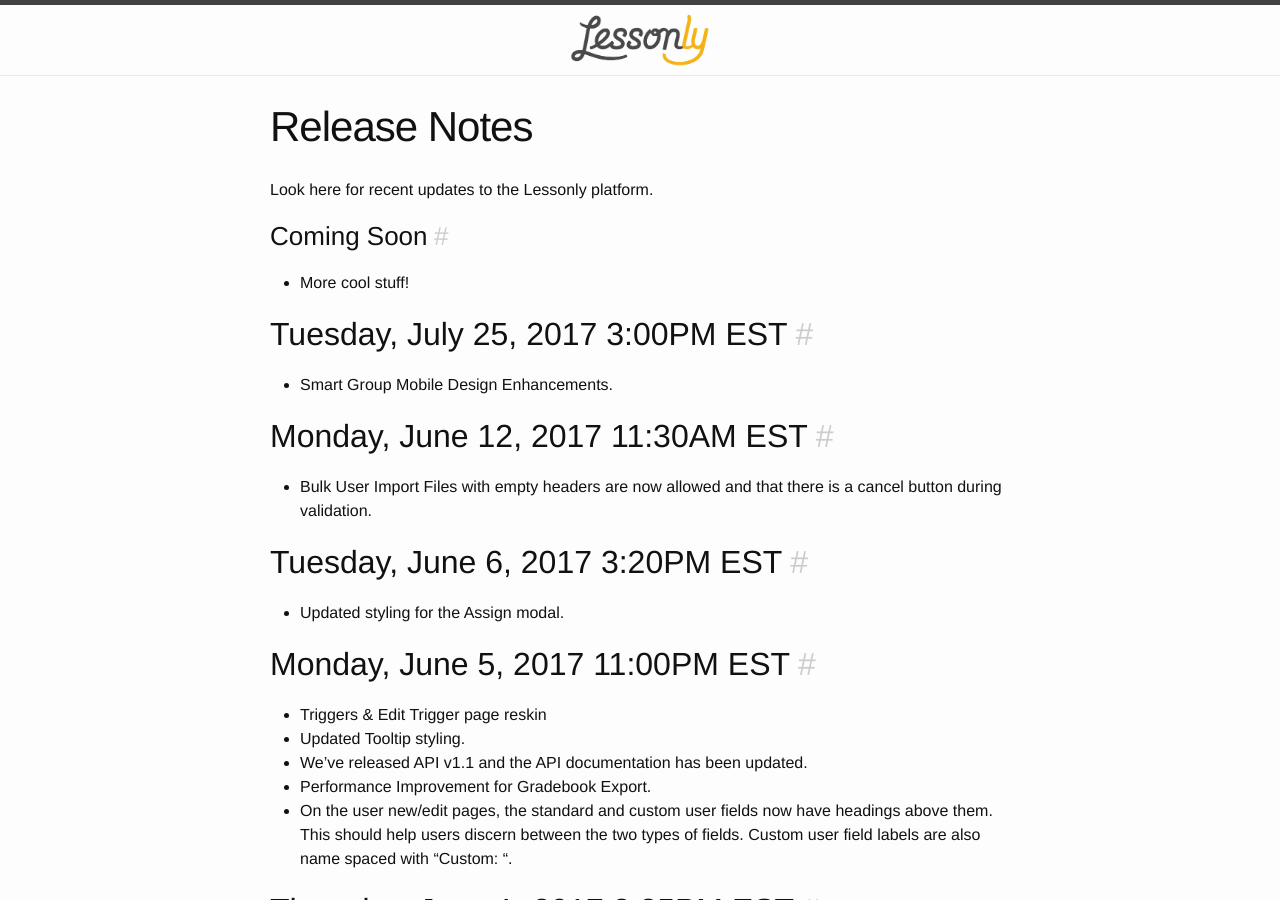
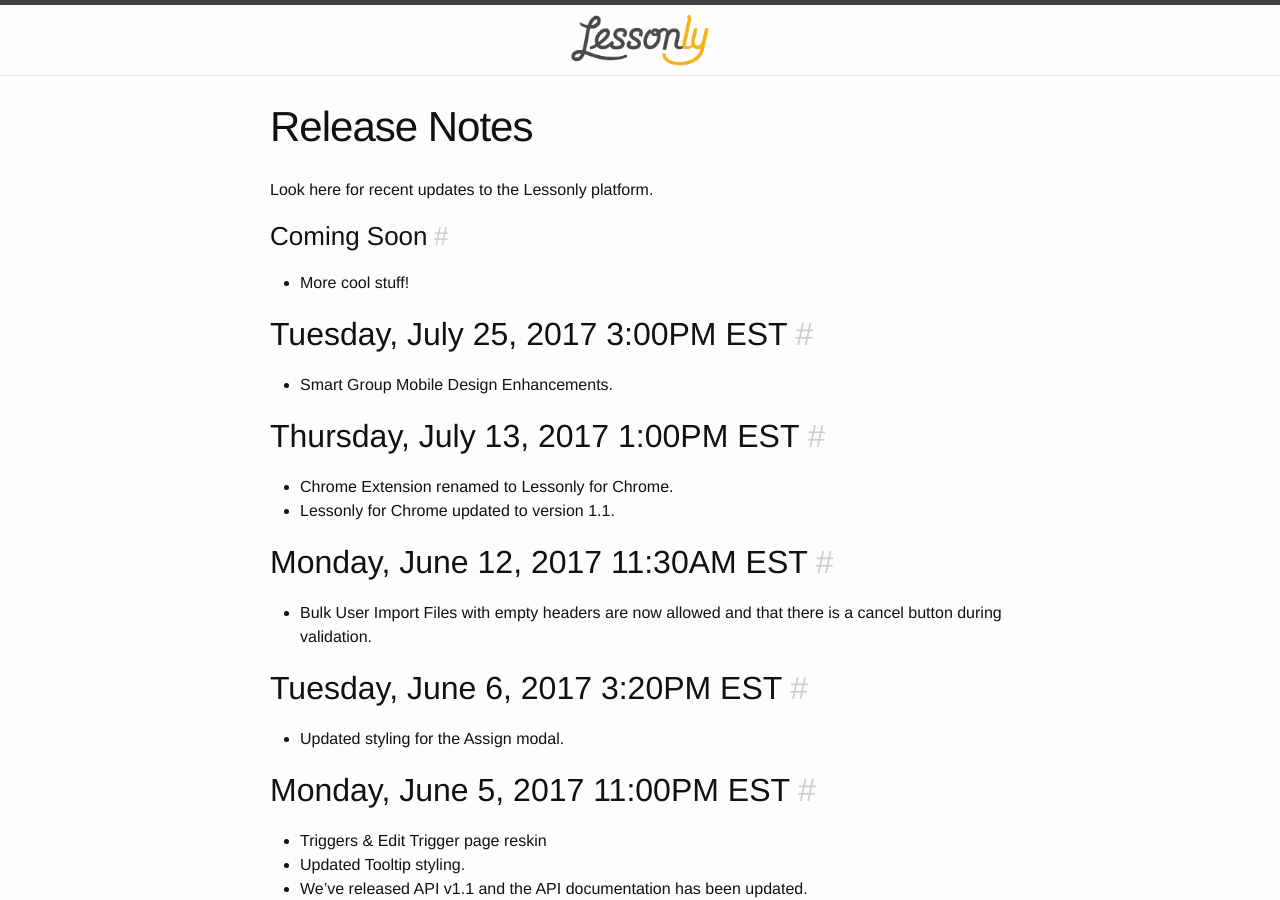
Before and after one commit to isabella232/lessonly.github.io, a Jekyll site: the page built from release-notes.md, in a window 1280 px wide and 900 px high. Built offline with Jekyll 4.4.1, drawn with Linux system fonts in a browser that asks for light colours.

Commit message:
Update release-notes.md

```diff
--- a/release-notes.md
+++ b/release-notes.md
@@ -10,6 +10,10 @@
 
 ## Tuesday, July 25, 2017  3:00PM EST
 - Smart Group Mobile Design Enhancements.
+
+## Thursday, July 13, 2017 1:00PM EST
+- Chrome Extension renamed to Lessonly for Chrome.
+- Lessonly for Chrome updated to version 1.1.
 
 ## Monday, June 12, 2017 11:30AM EST
 - Bulk User Import Files with empty headers are now allowed and that there is a cancel button during validation.
```
